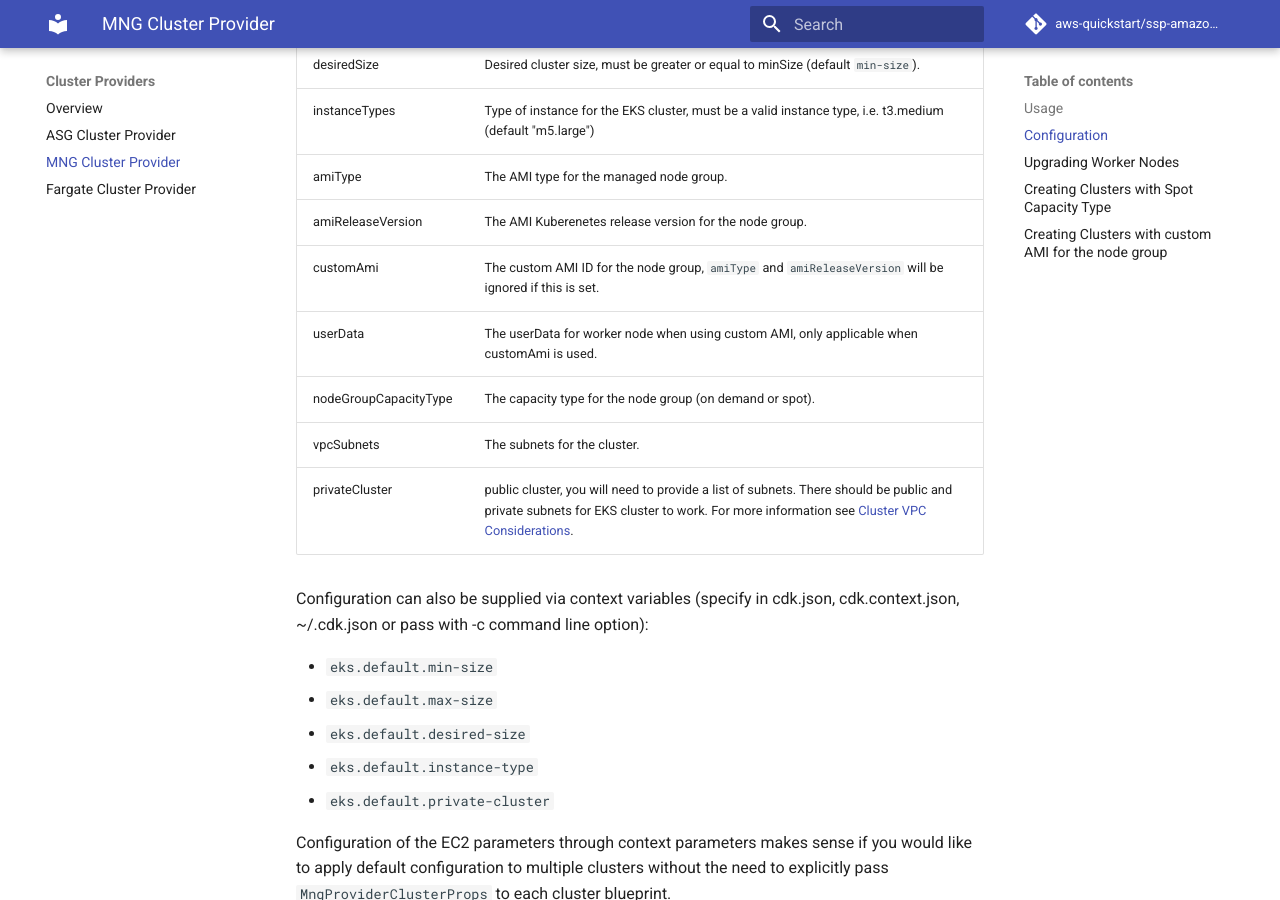
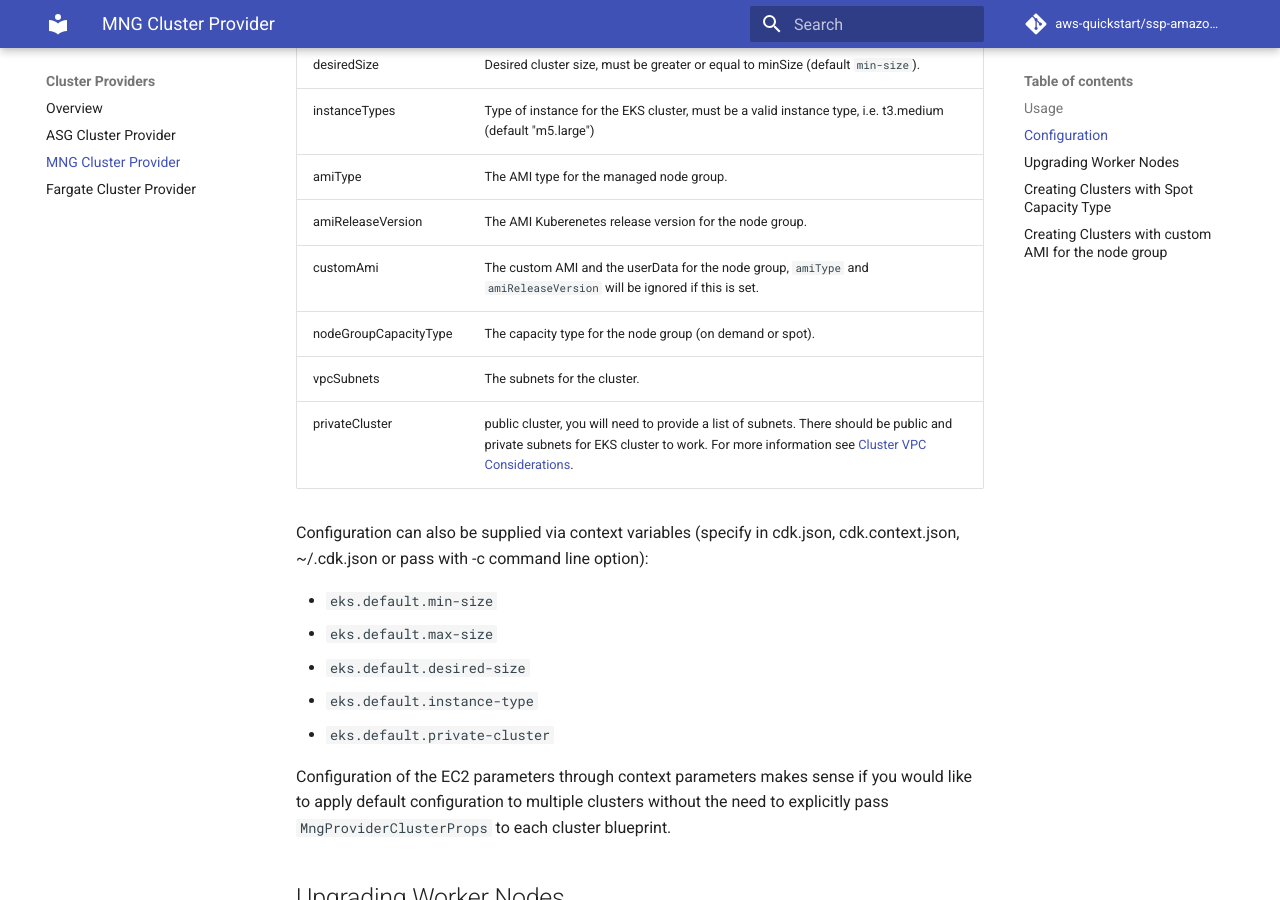
Before and after one commit to aws-quickstart/cdk-eks-blueprints, an MkDocs documentation site: the page built from docs/cluster-providers/mng-cluster-provider.md, in a window 1280 px wide and 900 px high, scrolled down 917 px. Built offline with MkDocs 1.6.1 and Material for MkDocs 9.7.7, drawn with Linux system fonts in a browser that asks for light colours; comment, search, counter and statistics services are not loaded.

Commit message:
updated docs for managed node group for custom AMI change

````diff
--- a/docs/cluster-providers/mng-cluster-provider.md
+++ b/docs/cluster-providers/mng-cluster-provider.md
@@ -32,8 +32,7 @@ THe `EC2ClusterProvider` supports the following configuration options.
 | instanceTypes         | Type of instance for the EKS cluster, must be a valid instance type, i.e. t3.medium (default "m5.large")
 | amiType               | The AMI type for the managed node group.
 | amiReleaseVersion     | The AMI Kuberenetes release version for the node group.
-| customAmi             | The custom AMI ID for the node group, `amiType` and `amiReleaseVersion` will be ignored if this is set.
-| userData              | The userData for worker node when using custom AMI, only applicable when customAmi is used.
+| customAmi             | The custom AMI and the userData for the node group, `amiType` and `amiReleaseVersion` will be ignored if this is set.
 | nodeGroupCapacityType | The capacity type for the node group (on demand or spot).
 | vpcSubnets            | The subnets for the cluster.
 | privateCluster        | public cluster, you will need to provide a list of subnets. There should be public and private subnets for EKS cluster to work. For more information see [Cluster VPC Considerations](https://docs.aws.amazon.com/eks/latest/userguide/network_reqs.html).
@@ -88,7 +87,9 @@ const props: MngClusterProviderProps = {
     nodeGroupCapacityType: CapacityType.ON_DEMAND,
     version: KubernetesVersion.V1_20,
     instanceTypes: [new InstanceType('t3.large')],
-    customAmi: MachineImage.genericLinux({'us-east-1': 'ami-0be34337b485b2609'}),
-    userData: userData,
+    customAmi: {
+        machineImage: MachineImage.genericLinux({'us-east-1': 'ami-0be34337b485b2609'}),
+        userData: userData,
+    },
 }
 ```
````
